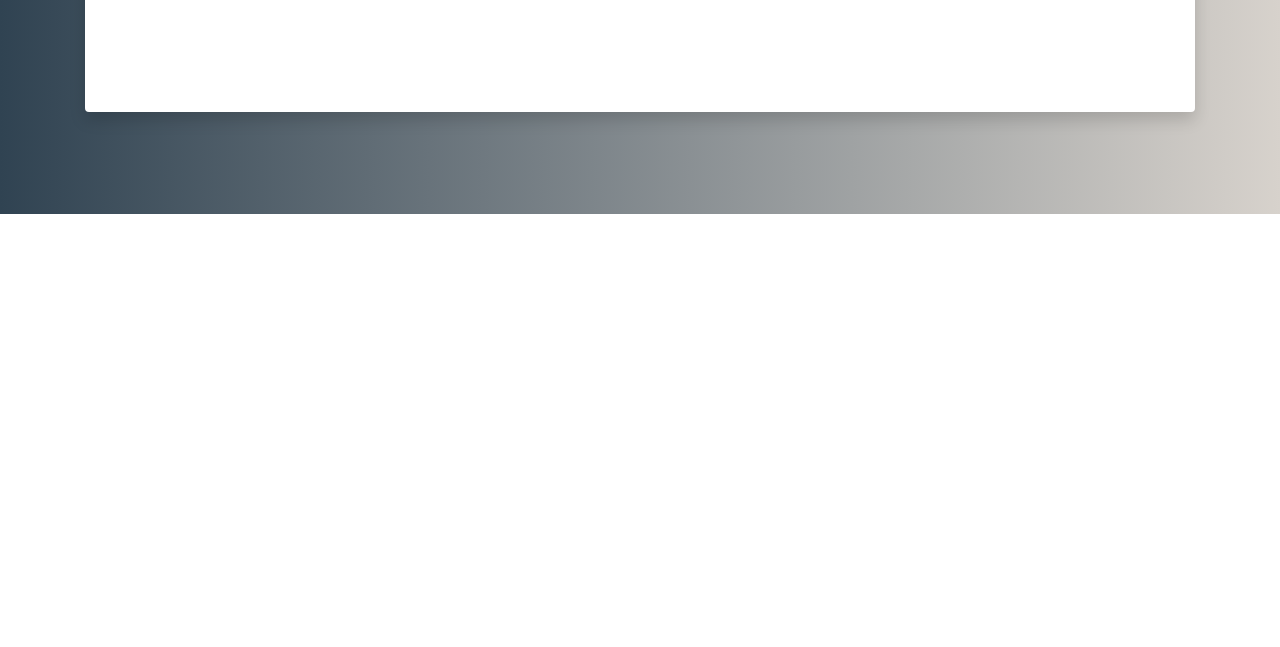
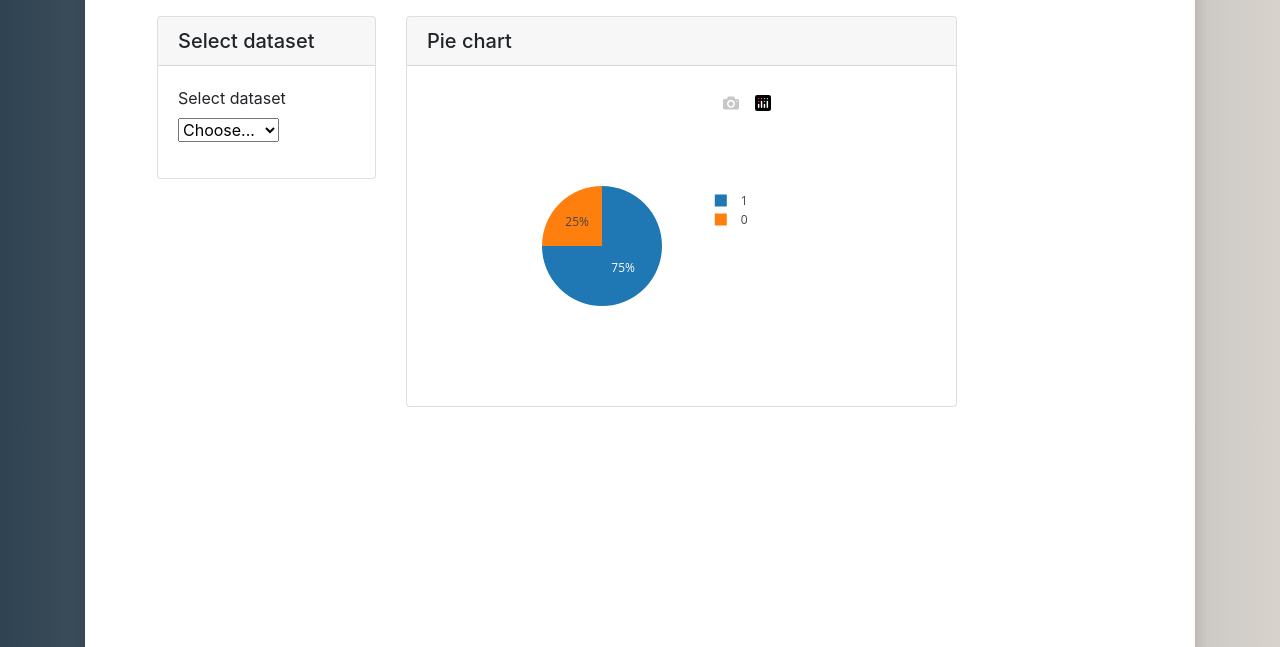
Before and after one commit to mermaidzhang/Job-Change-of-Data-Scientists, a Flask app: page / in a window 1280 px wide, after a click on "FEATURE ANALYSIS". Shown: the part 586-1233 px from the top of the page. Before the commit the page ends 800 px from the top, so only its background shows below. Run offline with Flask 2, Linux system fonts and the light colour scheme; some libraries are stand-ins or nearby versions.

Commit message:
Creating Pie Chart

```diff
--- a/app.py
+++ b/app.py
@@ -46,4 +46,4 @@ def pilot():
     return render_template('index.html',test=test,train=train)
 
 if __name__ == '__main__':
-    app.run()
+    app.run(debug = True)
--- a/templates/index.html
+++ b/templates/index.html
@@ -205,7 +205,70 @@
                 </tbody>
               </table>
             </div>
-          </div>
+
+
+            <div class="row">
+              <div class="col-3">
+
+                <div class="card">
+                  <h5 class="card-header">Select dataset </h5>
+                  <div class="card-body">
+
+                    <form>
+                      <div class="form-group">
+                        <p>
+                          <label for="select">Select dataset</label>
+                           <select id="drop3">
+                           <option value="">Choose...</option>
+                           <optgroup label="Datasets">
+                           <option value="">Training</option>
+                           <option value="">Test</option>
+                           </optgroup>
+                           </select>
+                        </p>
+                      </div>
+                    </form>
+                  </div>
+                </div>
+              </div>
+              <div class="col-7">
+                <div class="card">
+                  <h5 class="card-header">Pie chart</h5>
+                  <div class="card-body">
+
+
+                    <div id="chart8">
+
+                      <body>
+                        <div id='myDiv'>
+                          <script>
+
+                          data_received = {{ train | safe }}
+
+                          var data = [{
+                          values: [100,300],
+                          labels: ['0', '1'],
+                          type: 'pie'
+                           }];
+
+                           var layout = {
+                              height: 300,
+                              width: 350
+                                 };
+
+                           Plotly.newPlot('myDiv', data, layout);
+
+                          </script>
+                        </div>
+                      </body>
+                      <!-- Java script to create a Pie from data -->
+
+                    </div>
+
+                  </div>
+                </div>
+              </div>
+            </div>
           <!-- tab 2 functionality -->
 
 		      <div id="third" role="tabpanel" aria-labelledby="third-tab" class="tab-pane fade px-4 py-5">
```
